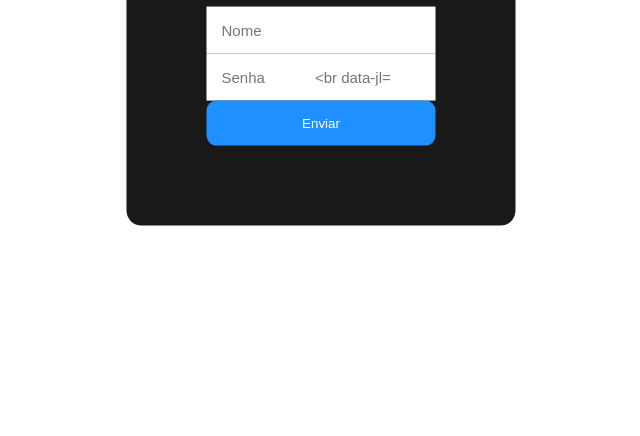
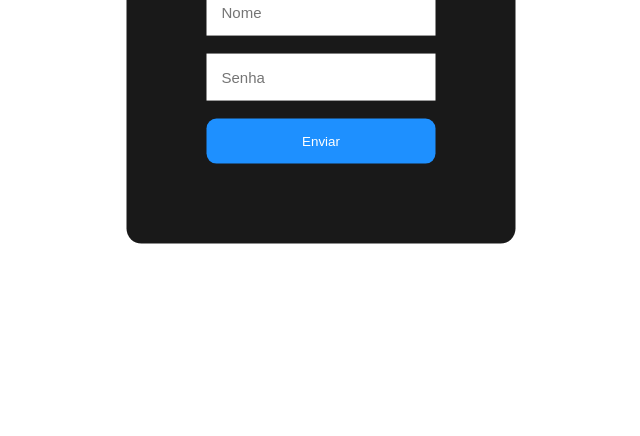
Before and after one commit to AlexOliveira221/JORGE-, a plain HTML site: page index.html in a window 1280 px wide. Shown: the part 364-800 px from the top of the page, without its empty margins (319-959 px from the left). Drawn offline with Linux system fonts and the light colour scheme.

Commit message:
Add files via upload

```diff
--- a/index.html
+++ b/index.html
@@ -8,7 +8,7 @@
     <style>
         body{
             front-family: Arial, Helvetica, sans-serif;
-            background-image: linear-gradient(45deg, cyan, rgb(101, 60, 168)))
+            background-image: linear-gradient(45deg, #991515, #330707(101, 60, 168))
         }
         div{
             background-color: rgba(0, 0, 0, 0.9);
@@ -45,9 +45,9 @@
     <body>
         <div>
             <h1>Login</h1>
-            <input type="text" placeholder="Nome"
+            <input type="text" placeholder="Nome">
             <br><br>
-            <input type="password" placeholder="Senha
+            <input type="password" placeholder="Senha">
             <br><br>
             <button>Enviar</button>
         </div>
```
Also changed, not shown: login.png (added), style.css (added).
